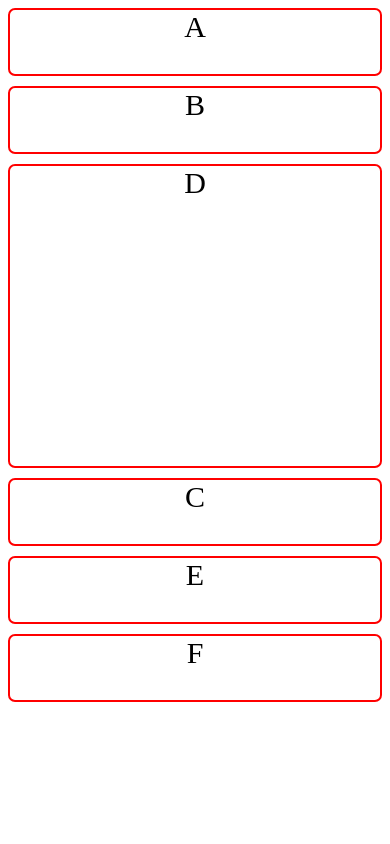
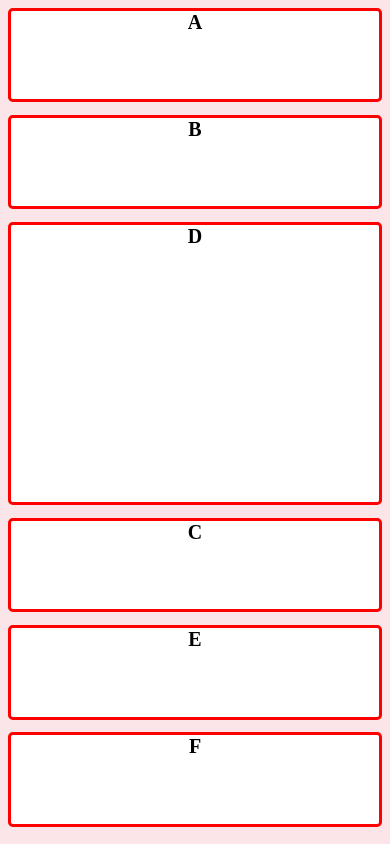
Before and after one commit to fanuel547/Grid, a plain HTML site: page index.html in a window 390 px wide. Drawn offline with Linux system fonts and the light colour scheme.

Commit message:
Last one

```diff
--- a/index.html
+++ b/index.html
@@ -10,12 +10,12 @@
 <body>
 
     <section class="container">
-        <div class="header">A</div>
-        <div class="sideC">C</div>
-        <div class="middleB">B</div>
-        <div class="middleD ">D</div>
-        <div class="sideE">E</div>
-        <div class="footer">F</div>
+        <div class="header"><b>A</b></div>
+        <div class="sideC"><b>C</b></div>
+        <div class="middleB"><b>B</b></div>
+        <div class="middleD "><b>D</b></div>
+        <div class="sideE"><b>E</b></div>
+        <div class="footer"><b>F</b></div>
     </section>
 
 
--- a/style.css
+++ b/style.css
@@ -1,11 +1,27 @@
+body{
+    background-color:rgb(252, 229, 233);
+}
+.container{
+    display: grid;
+    height: 43rem;
+    text-align:center;
 
+
+    grid-template-columns: 0.5fr 1fr 1fr 0.5fr;
+    grid-template-rows: 0.2fr 0.2fr 1.2fr 0.2fr;
+    grid-template-areas:
+    'header header header header'
+    'sideC middleB middleB sideE'
+    'sideC middleD middleD sideE'
+    'footer footer footer footer'
+    ;
+    grid-gap: 0.8rem;
+}
 div{
-    text-align: center;
-    font-size: 1.875rem;
-    width: auto;
-    height: 4rem;
-    border: 0.125rem solid red;
-    border-radius:  0.438rem;
+    border-radius: 0.3rem;
+    font-size: 15pt;
+    border: 0.2rem solid red;
+    background-color: white;
 }
 
 .header{
@@ -13,94 +29,60 @@ div{
 }
 
 .sideC{
-    width: 6rem;
-    height: 28rem;
-
     grid-area: sideC;
 }
 
 .middleB{
-    width: 45rem;
-    height: 5rem;
-
     grid-area: middleB;
 }
 
 .sideE{
-    width: 6rem;
-    height: 28rem;
-
     grid-area: sideE;
 }
 
 .middleD{
-    width: 45rem;
-    height: 22rem;
-
     grid-area: middleD;
 }
 
 .footer{
-
     grid-area: footer;
 }
 
-.container{
-    max-width: 59rem;
-    margin: 0 auto;
-
-    display: grid;
-    grid-template-columns: auto auto auto;
-    grid-template-areas:
-    'header header header'
-    'sideC middleB sideE'
-    'sideC middleD sideE'
-    'footer footer footer'
-    ;
-    gap: 0.625rem;
-}
-
-@media only screen and (max-width:60.438rem) {
-
+@media only screen and (max-width:60rem){
     .container{
-        max-width: 45rem;
-        margin: 0 auto;
-
-        grid-template-columns: auto auto auto;
+        grid-template-columns: 0.5fr 2fr;
+        grid-template-rows: 0.3fr 0.3fr 1.5fr 0.3fr;
         grid-template-areas:
-        'header header header'
-        'middleB middleB middleB'
-        'sideC middleD middleD'
-        'sideE footer footer'
+        'header header'
+        'middleB middleB'
+        'sideC middleD'
+        'sideE footer'
         ;
-    }
-
-    .middleB{
-        width: auto;
-        height: 4rem;
-    }
-
-    .middleD{
-        width: 40rem;
-        height:23.75rem;
-    }
-
-    .sideC{
-        height: 23.75rem;
-    }
-    .sideE{
-        height: 4.063rem;
+        grid-gap: 0.8rem;
     }
 
 }
 
-@media only screen and (max-width:50rem) {
+@media only screen and (max-width:40rem){
+    .container{
+        grid-template-columns: 0.5fr 2fr;
+        grid-template-rows: 0.3fr 0.3fr 1.5fr 0.3fr;
+        grid-template-areas:
+        'header header'
+        'middleB middleB'
+        'sideC middleD'
+        'sideE footer'
+        ;
+        grid-gap: 0.8rem;
+    }
 
+}
+
+@media only screen and (max-width:35rem){
     .container{
-        max-width: 30rem;
-        margin: 0 auto;
-
+        height: 97vh;
         grid-template-columns: auto;
+        grid-template-rows: 0.2fr 0.2fr 0.6fr 0.2fr 0.2fr 0.2fr;
         grid-template-areas:
         'header'
         'middleB'
@@ -109,25 +91,7 @@ div{
         'sideE'
         'footer'
         ;
-    }
-
-    .middleB{
-        width: auto;
-        height: 4rem;
-    }
-
-    .middleD{
-        width: auto;
-        height:18.75rem ;
-    }
-
-    .sideC{
-        height: 4rem;
-        width: auto;
-    }
-    .sideE{
-        height: 4rem;
-        width: auto;
+        grid-gap: 0.8rem;
     }
 
 }
```
